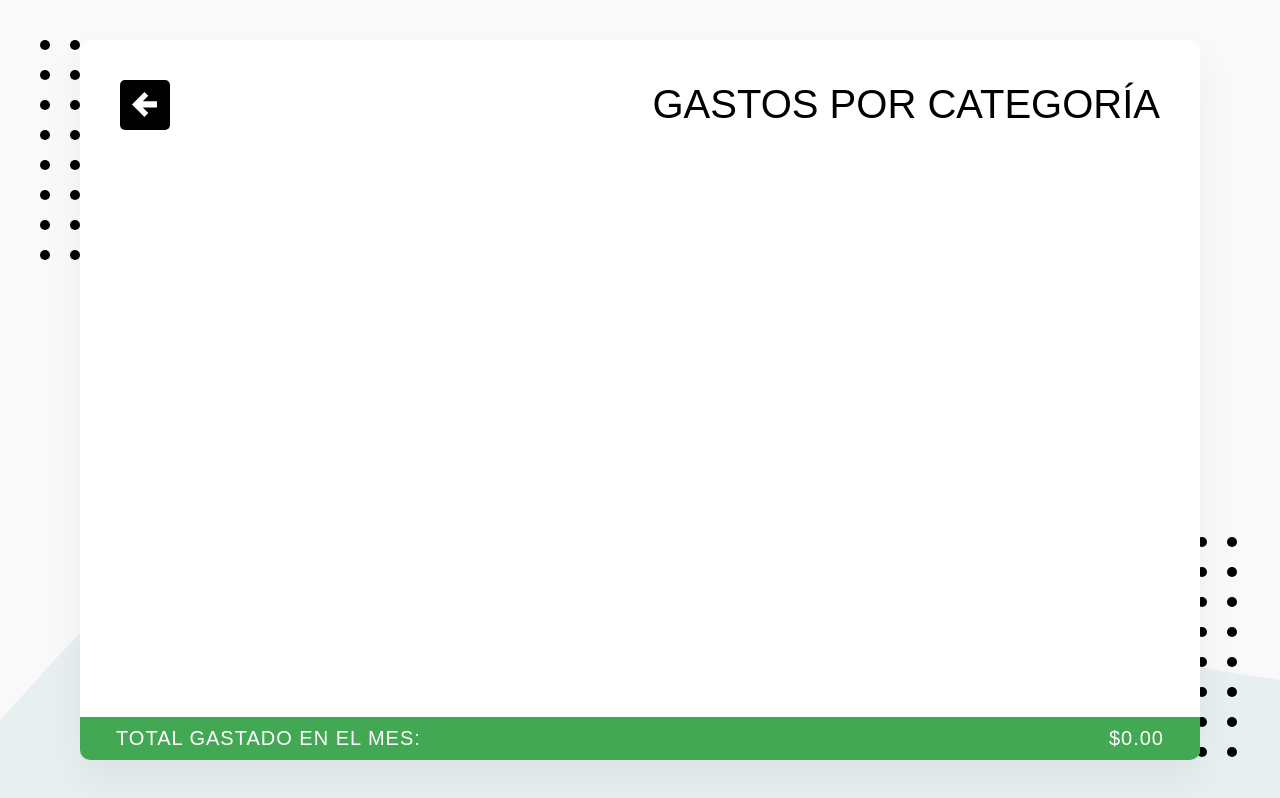
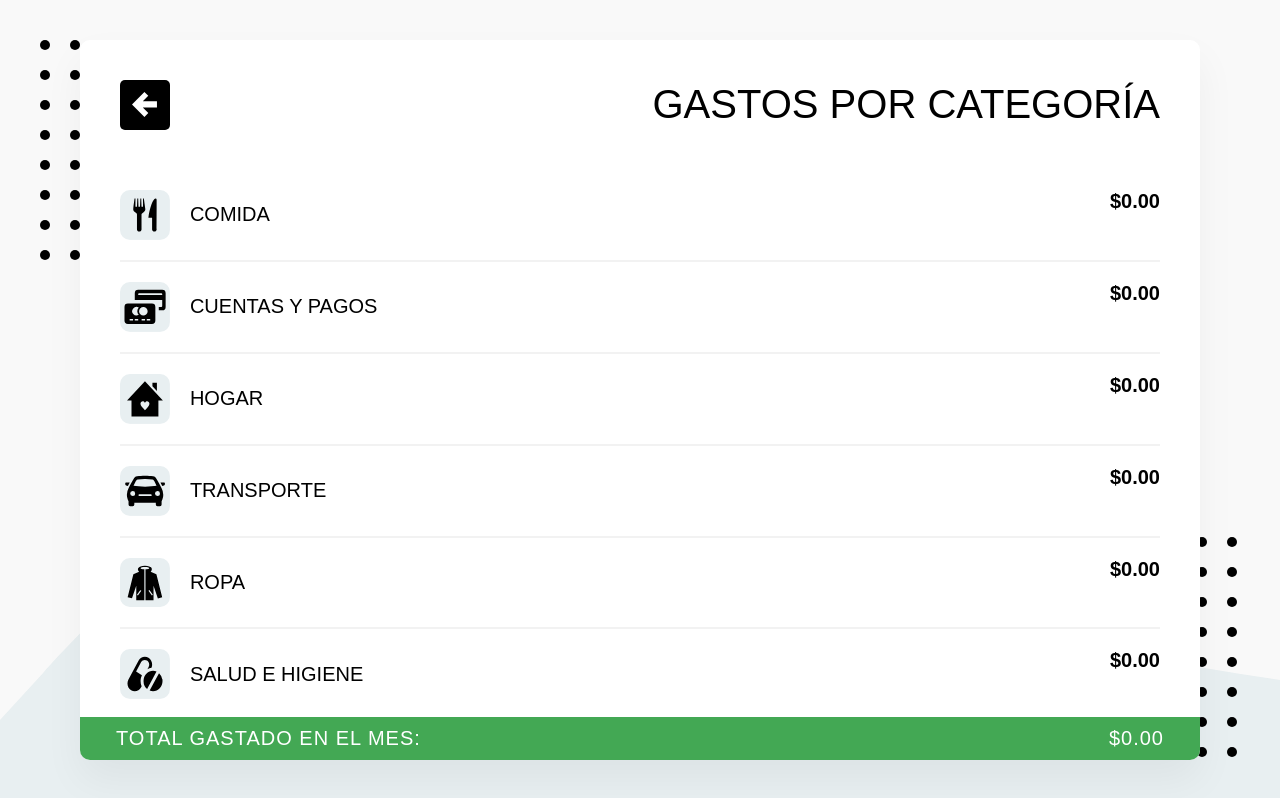
Before and after one commit to GuzMi-Hub/react_app_expense_record, a React (Create React App) app: page /categorias in a window 1280 px wide. Built offline with nearby package versions, Linux system fonts and the light colour scheme; no server answers; the database is empty; sample sign-in values are in the browser's storage; what webfontloader would draw is missing.

Commit message:
:zap: section finished

```diff
--- a/src/components/ExpensePerCategory.jsx
+++ b/src/components/ExpensePerCategory.jsx
@@ -4,6 +4,10 @@ import { Header, Title } from "../elements/Header";
 import BackButton from "../elements/BackButton";
 import BarExpense from "./BarExpense";
 import useGetExpenseOfTheMonthPerCategory from "../hooks/useGetExpenseOfTheMonthPerCategory";
+import {ListaDeCategorias,ElementoListaCategorias,Categoria,Valor,} from "../elements/ListElements";
+import toCurrency from "../functions/toCurrency"
+import IconCategory from "../elements/IconCategory"
+
 
 const ExpensePerCategory = () => {
   const expensesPerCategory = useGetExpenseOfTheMonthPerCategory();
@@ -18,6 +22,15 @@ const ExpensePerCategory = () => {
         <BackButton />
         <Title> Gastos por Categoría</Title>
       </Header>
+      <ListaDeCategorias>
+        {expensesPerCategory.map((el, index)=>{return(
+          <ElementoListaCategorias key={index}>
+
+            <Categoria><IconCategory id={el.categoria}/>{el.categoria}</Categoria>
+            <Valor>{toCurrency(el.cantidad)}</Valor>
+          </ElementoListaCategorias>
+        )})}
+      </ListaDeCategorias>
       <BarExpense />
     </>
   );
```
